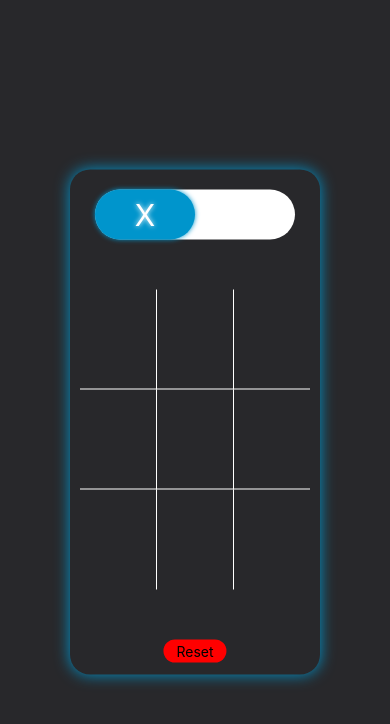
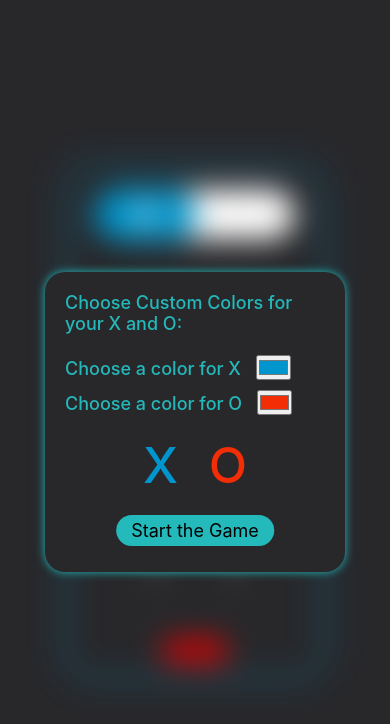
Before and after one commit to ishan1999-programmer/tic-tac-toe, a plain HTML site: page index.html in a window 390 px wide. Both pictures are taken after a click on the button "Reset". Drawn offline with Linux system fonts and the light colour scheme.

Commit message:
added custom color picker for X and O. Also added responsiveness to the color picker

```diff
--- a/app.js
+++ b/app.js
@@ -2,7 +2,33 @@ let content = document.querySelector(".content");
 let game_cells = document.querySelectorAll(".game > *");
 let game_chance_overlay = document.querySelector(".game_chance_overlay");
 let game_winner_overlay = document.querySelector(".game_winner_overlay");
-let reset  = document.querySelector("button");
+let reset  = document.querySelector("#reset_button");
+let color_of_x = document.querySelector("#color_of_x");
+let color_of_o = document.querySelector("#color_of_o");
+let x = document.querySelector("#x");
+let o = document.querySelector("#o");
+let start_button = document.querySelector("#start_button");
+let game_color_picker_overlay = document.querySelector(".game_color_picker_overlay");
+let xColor = "#0095cc";
+let oColor = "#f32e06";
+
+start_button.addEventListener("click" , (e)=>{
+    game_color_picker_overlay.style.transform = "translate(-500%,-50%)";
+    content.style.filter = "blur(0px)";
+})
+
+color_of_x.addEventListener("change" , (e)=>{
+    xColor = e.target.value;
+    x.style.color = `${e.target.value}`;
+    content.style.boxShadow = `0px 0px 15px ${xColor}`;
+    game_chance_overlay.style.backgroundColor = `${xColor}`;
+    game_chance_overlay.style.boxShadow = `0px 0px 5px ${xColor}`;
+});
+
+color_of_o.addEventListener("change" , (e)=>{
+    oColor = e.target.value;
+    o.style.color = `${e.target.value}`;
+});
 
 let chance_of = 'X';
 let count = 0;
@@ -15,7 +41,7 @@ function hanndleClick(e){
     if(chance_of=='X'){
         count++;
         e.target.innerText = 'X';
-        e.target.style.color = "rgb(0,126,204)";
+        e.target.style.color = `${xColor}`;
         e.target.style.pointerEvents = "none";
         if(isWin()){
             win();
@@ -26,14 +52,16 @@ function hanndleClick(e){
             return;
         }
         game_chance_overlay.classList.replace("left" , "right");
+        game_chance_overlay.style.backgroundColor = `${oColor}`;
+        game_chance_overlay.style.boxShadow = `0px 0px 5px ${oColor}`;
         game_chance_overlay.innerText = "O";
-        content.classList.replace("blue_shadow" , "red_shadow");
+        content.style.boxShadow = `0px 0px 15px ${oColor}`;
         chance_of = 'O';
     }
     else{
         count++;
         e.target.innerText = 'O';
-        e.target.style.color = "rgb(243,46,6)";
+        e.target.style.color = `${oColor}`;
         e.target.style.pointerEvents = "none";
         if(isWin()){
             win();
@@ -44,8 +72,10 @@ function hanndleClick(e){
             return;
         }
         game_chance_overlay.classList.replace("right" , "left");
+        game_chance_overlay.style.backgroundColor = `${xColor}`;
+        game_chance_overlay.style.boxShadow = `0px 0px 5px ${xColor}`;
         game_chance_overlay.innerText = "X";
-        content.classList.replace("red_shadow" , "blue_shadow");
+        content.style.boxShadow = `0px 0px 15px ${xColor}`;
         chance_of = 'X';
     }
 }
@@ -83,7 +113,7 @@ function isWin(){
 function win(){
     game_chance_overlay.classList.add("shrink");
     game_winner_overlay.innerText = `${chance_of} WON`;
-    chance_of=='X' ? game_winner_overlay.classList.add("xWon") : game_winner_overlay.classList.add("oWon");
+    game_winner_overlay.style.backgroundColor = chance_of=='X' ? `${xColor}` : `${oColor}`;
     game_winner_overlay.classList.remove("shrink");
     game_cells.forEach((cell)=>{
         cell.style.pointerEvents = "none";
@@ -92,17 +122,15 @@ function win(){
 
 function draw(){
     game_winner_overlay.innerText = "DRAW";
-    game_winner_overlay.classList.add("draw");
+    game_winner_overlay.style.backgroundColor = "#16cd50";
     game_chance_overlay.classList.add("shrink");
     game_winner_overlay.classList.remove("shrink");
-    content.classList.remove("blue_shadow");
-    content.classList.remove("red_shadow");
-    content.classList.add("green_shadow");
+    content.style.boxShadow = `0px 0px 15px #16cd50`;
 }
 
 reset.addEventListener("click" , resetGame);
 
-function resetGame(){
+function resetGame(e){
     chance_of = 'X';
     count = 0;
     game_cells.forEach((cell)=>{
@@ -111,13 +139,18 @@ function resetGame(){
     });
     game_chance_overlay.classList.remove("shrink");
     game_chance_overlay.classList.replace("right" , "left");
+    game_chance_overlay.style.backgroundColor = `#0095cc`;
+    game_chance_overlay.style.boxShadow = `0px 0px 5px #0095cc`;
     game_chance_overlay.innerText = "X";
     game_winner_overlay.classList.add("shrink");
     game_winner_overlay.innerText = "";
-    game_winner_overlay.classList.remove("xWon");
-    game_winner_overlay.classList.remove("oWon");
-    game_winner_overlay.classList.remove("draw");
-    content.classList.remove("green_shadow");
-    content.classList.remove("red_shadow");
-    content.classList.add("blue_shadow");
+    content.style.boxShadow = `0px 0px 15px #0095cc`;
+    game_color_picker_overlay.style.transform = "translate(-50%,-50%)";
+    content.style.filter = "blur(15px)";
+    x.style.color = "#0095cc";
+    o.style.color = "#f32e06";
+    color_of_x.value = "#0095cc";
+    color_of_o.value = "#f32e06";
+    xColor = "#0095cc";
+    oColor = "#f32e06";
 }
--- a/index.html
+++ b/index.html
@@ -8,6 +8,24 @@
 </head>
 <body>
     <div class="main">
+        <div class="game_color_picker_overlay">
+            <p>Choose Custom Colors for your X and O:</p>
+            <br>
+            <div class="color_box_of_x">
+                <label for="color_of_x" id="label_of_x">Choose a color for X</label>
+                <input type="color" id="color_of_x" value="#0095cc">
+            </div>
+            <div class="color_box_of_o">
+                <label for="color_of_o" id="label_of_o">Choose a color for O</label>
+                <input type="color" id="color_of_o" value="#f32e06">
+            </div>
+            <div class="xo_box">
+                <div id="x">X</div>
+                <div id="o">O</div>
+            </div>
+            <button type="" id="start_button">Start the Game</button>
+
+        </div>
         <div class="content blue_shadow">
             <div class="game_chance_winner">
                 <div class="game_chance_overlay left">X</div>
@@ -24,7 +42,7 @@
                 <div class="cell21" data-isFilled = "false"></div>
                 <div class="cell22" data-isFilled = "false"></div>
             </div>
-            <button type="button">Reset</button>
+            <button type="button" id="reset_button">Reset</button>
         </div>
     </div>
     <script src="app.js"></script>
--- a/style.css
+++ b/style.css
@@ -8,7 +8,9 @@
 
 .main{
     height: 100vh;
+    width: 100%;
     background-color: #28282B;
+    position: relative;
 }
 
 .content{
@@ -22,18 +24,8 @@
     padding: 10px;
     padding-top: 20px;
     transition: all 0.5s ease;
-}
-
-.blue_shadow{
-    box-shadow: 0px 0px 15px rgb(0, 149, 204);
-}
-
-.red_shadow{
-    box-shadow: 0px 0px 15px rgb(243, 46, 6);
-}
-
-.green_shadow{
-    box-shadow: 0px 0px 15px rgb(22, 205, 80);
+    filter: blur(15px);
+    box-shadow: 0px 0px 15px #0095cc;
 }
 
 .game_chance_winner{
@@ -57,6 +49,8 @@
     color: white;
     text-shadow: 0px 0px 5px;
     transition: all 0.5s ease;
+    background-color: #0095cc;
+    box-shadow: 0px 0px 5px #0095cc;
 }
 
 .shrink{
@@ -65,14 +59,10 @@
 
 .left{
     left: 0%;
-    background-color: rgb(0, 149, 204);
-    box-shadow: 0px 0px 5px rgb(0,149,204);
 }
 
 .right{
     left: 50%;
-    background-color: rgb(243, 46, 6);
-    box-shadow: 0px 0px 5px rgb(243, 46, 6);
 }
 
 .game_winner_overlay{
@@ -86,18 +76,6 @@
     color: white;
     text-shadow: 0px 0px 5px;
     transition: all 0.5s ease;
-}
-
-.xWon{
-    background-color: rgb(0, 149, 204);
-}
-
-.oWon{
-    background-color: rgb(243, 46, 6);
-}
-
-.draw{
-    background-color: rgb(22, 205, 80);
 }
 
 .game{
@@ -146,6 +124,113 @@ button{
     cursor: pointer;
 }
 
+
+.game_color_picker_overlay{
+    z-index: 1;
+    box-shadow: 0px 0px 10px rgb(36, 184, 186);
+    border-radius: 20px;
+    position: absolute;
+    left: 50%;
+    top: 50%;
+    transform: translate(-50%,-50%);
+    width: 800px;
+    height: 500px;
+    color: rgb(36, 184, 186);
+    background-color: #28282B;
+    font-size: 30px;
+    font-weight: 500;
+    padding: 20px;
+    transition: all 0.5s ease;
+}
+
+.color_box_of_x{
+    margin-bottom: 10px;
+}
+
+#color_of_x{
+    width: 50px;
+    height: 30px;
+    margin-left: 10px;
+}
+
+#color_of_o{
+    width: 50px;
+    height: 30px;
+    margin-left: 10px;
+}
+
+.xo_box{
+    margin: auto;
+    margin-top: 80px;
+    width: 40%;
+    display: flex;
+    justify-content: space-between;
+    font-size: 100px;
+}
+
+#start_button{
+    background-color: hsl(181, 68%, 44%);
+    cursor: pointer;
+}
+
+#start_button:hover{
+    background-color: hsl(181, 68%, 34%);
+}
+
+#x{
+    color: #0095cc;
+}
+
+#o{
+    color: #f32e06;
+}
+
+@media (width<=850px) {
+    .game_color_picker_overlay{
+        width: 650px;
+        height: 400px;
+        font-size: 24px;
+        font-weight: 500;
+    }
+
+    #start_button{
+        padding: 8px 18px;
+        font-size: 21px;
+        margin-top: 40px;
+    }
+    .xo_box{
+        font-size: 70px;
+        margin-top: 40px;
+    }
+}
+
+@media (width<=675px) {
+    .game_color_picker_overlay{
+        width: 450px;
+        height: 300px;
+        font-size: 18px;
+        font-weight: 500;
+    }
+    #color_of_x{
+        width: 35px;
+        height: 25px;
+    }
+
+    #color_of_o{
+        width: 35px;
+        height: 25px;
+    }
+
+    #start_button{
+        padding: 5px 15px;
+        font-size: 18px;
+        margin-top: 20px;
+    }
+    .xo_box{
+        font-size: 50px;
+    }
+}
+
 @media (width<=510px) {
     .content{
         max-width: 350px;
@@ -166,11 +251,39 @@ button{
         font-size: 40px;
     }
 
-    button{
+    #reset_button{
         padding: 5px 15px;
         font-size: 18px;
     }
 
+}
+
+@media (width<=475px) {
+    .game_color_picker_overlay{
+        width: 300px;
+        height: 300px;
+        font-size: 18px;
+        font-weight: 500;
+    }
+    #color_of_x{
+        width: 35px;
+        height: 25px;
+    }
+
+    #color_of_o{
+        width: 35px;
+        height: 25px;
+    }
+
+    #start_button{
+        padding: 5px 15px;
+        font-size: 18px;
+        margin-top: 20px;
+    }
+    .xo_box{
+        font-size: 50px;
+        margin-top: 20px;
+    }
 }
 
 @media (width<=390px) {
@@ -193,9 +306,37 @@ button{
         font-size: 30px;
     }
 
-    button{
+    #reset_button{
         padding: 3px 13px;
         font-size: 14px;
     }
 
 }
+
+@media (width<=320px) {
+    .game_color_picker_overlay{
+        width: 200px;
+        height: 300px;
+        font-size: 14px;
+        font-weight: 500;
+    }
+    #color_of_x{
+        width: 30px;
+        height: 20px;
+    }
+
+    #color_of_o{
+        width: 30px;
+        height: 20px;
+    }
+
+    #start_button{
+        padding: 5px 15px;
+        font-size: 18px;
+        margin-top: 30px;
+    }
+    .xo_box{
+        font-size: 35px;
+        margin-top: 10px;
+    }
+}
```
